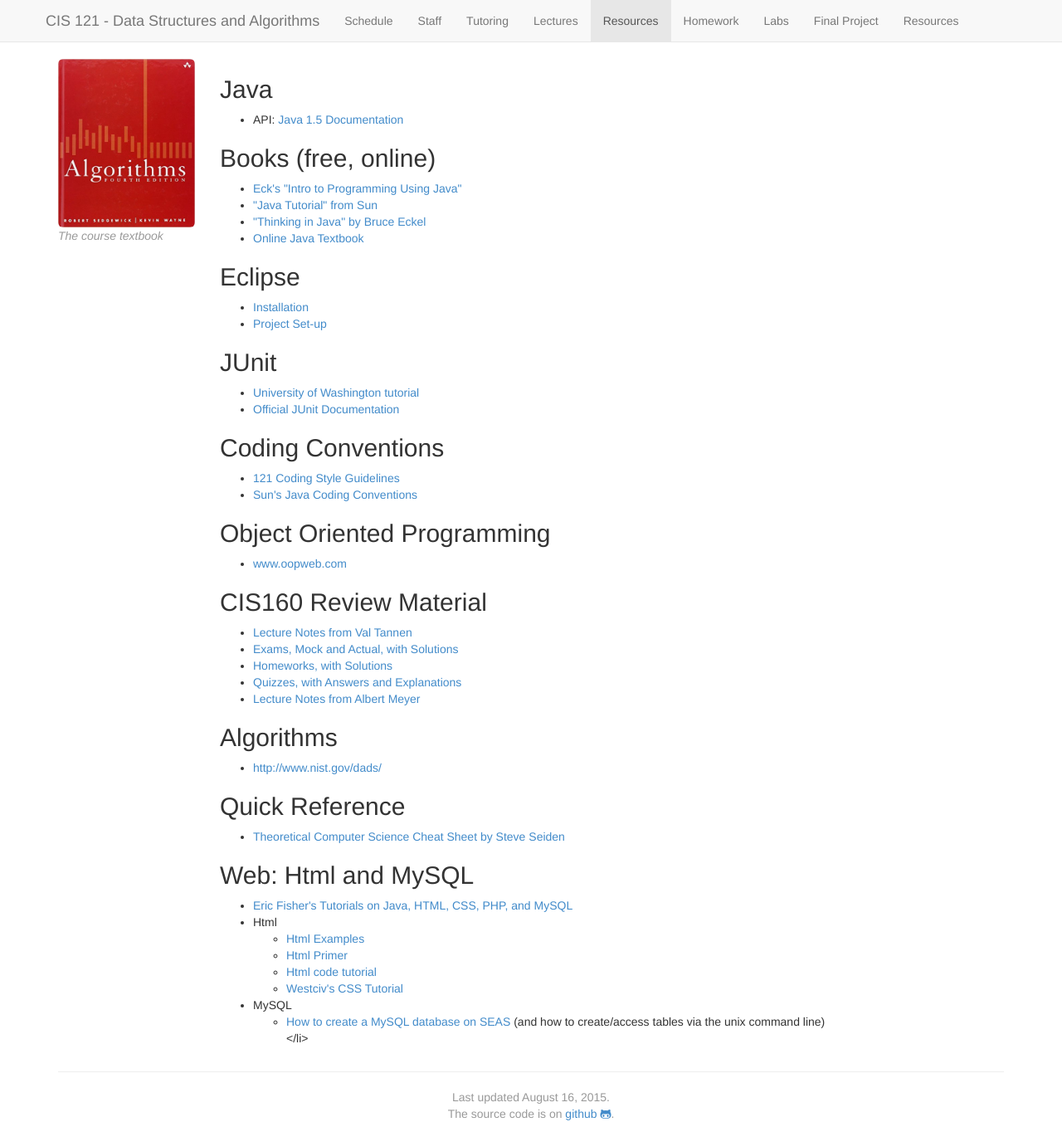
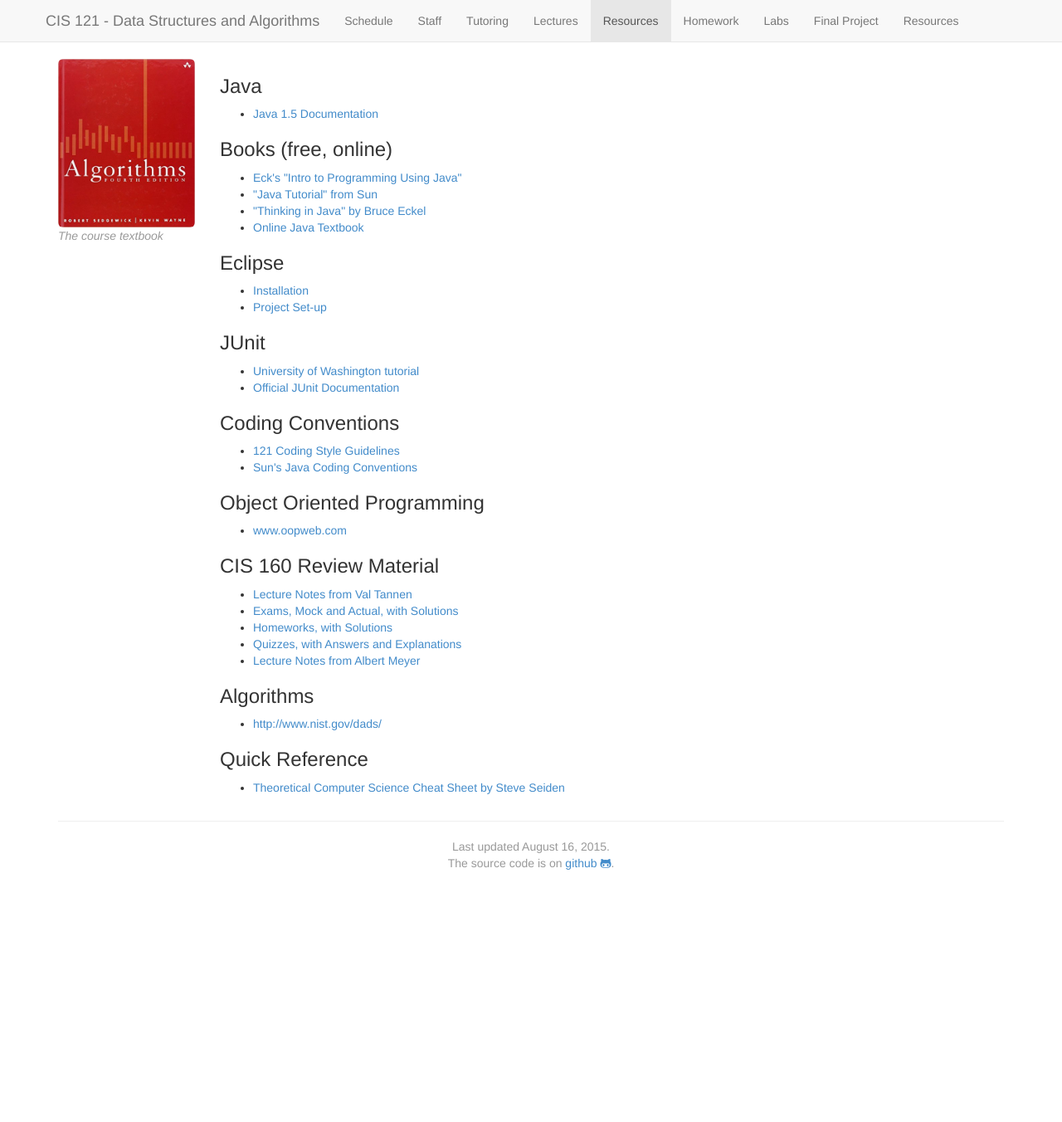
Before and after one commit to callison-burch/data-structures-and-algorithms, a Jekyll site: the page built from resources.md, in a window 1280 px wide. Shown: the whole page at 83% size. Built offline with Jekyll 4.4.1, drawn with Linux system fonts in a browser that asks for light colours; nearby versions of some CDN libraries; after the commit the page ends 1050 px from its top, so only the background shows below that.

Commit message:
resources markdown corrected

```diff
--- a/resources.md
+++ b/resources.md
@@ -6,69 +6,15 @@
 title: resources
 active_tab: resources
 ---
-<div class="entry-content">
-    <h2>Java</h2>
-    <ul>
-        <li>API: <a href="http://java.sun.com/j2se/1.5.0/docs/api/">Java 1.5 Documentation</a></li>
-    </ul>
-    <h2>Books (free, online)</h2>
-    <ul>
-        <li> <a href="http://math.hws.edu/javanotes/">Eck's "Intro to Programming Using Java"</a> </li>
-        <li> <a href="http://java.sun.com/docs/books/tutorial/index.html">"Java Tutorial" from Sun</a> </li>
-        <li><a href="http://www.mindview.net/Books/TIJ/">"Thinking in Java" by Bruce Eckel</a> </li>
-        <li><a href="http://www.oopweb.com/Java/Documents/IntroToProgrammingUsingJava/VolumeFrames.html" target="_blank">Online Java Textbook</a></li>
-    </ul>
-    <h2>Eclipse</h2>
-    <ul>
-        <li><a href='http://www.seas.upenn.edu/~cis120/current/ocaml_setup.shtml'>Installation</a></li>
-        <li><a href='./eclipse.shtml'>Project Set-up</a></li>
-    </ul>
-    <h2>JUnit</h2>
-    <ul>
-        <li><a href='http://courses.cs.washington.edu/courses/cse143/11wi/eclipse-tutorial/junit.shtml'>University of Washington tutorial</a></li>
-        <li><a href='http://junit.sourceforge.net/javadoc/'>Official JUnit Documentation</a></li>
-    </ul>
-    <h2>Coding Conventions</h2>
-    <ul>
-        <li><a href="./style_guidelines.shtml">121 Coding Style Guidelines</a></li>
-        <li> <a href="http://java.sun.com/docs/codeconv/html/CodeConvTOC.doc.html">Sun's Java Coding Conventions</a></li>
-    </ul>
-    <h2 style="text-align:left">Object Oriented Programming </h2>
-    <ul>
-        <li><a href="http://www.oopweb.com">www.oopweb.com</a></li>
-    </ul>
-    <h2 style="text-align:left">CIS160 Review Material</h2>
-    <ul>
-        <li><a href="./resources/lectSkelALL.pdf">Lecture Notes from Val Tannen</a></li>
-        <li><a href="./resources/exALL.pdf">Exams, Mock and Actual, with Solutions</a></li>
-        <li><a href="./resources/hwALL.pdf">Homeworks, with Solutions</a></li>
-        <li><a href="./resources/qzALL.pdf">Quizzes, with Answers and Explanations</a> </li>
-        <li><a href=".//resources/AlbertMeyerLectureNotes.pdf">Lecture Notes from Albert Meyer</a></li>
-    </ul>
-    <h2>Algorithms</h2>
-    <ul>
-        <li><a onclick="return top.js.OpenExtLink(window,event,this)" href="http://www.nist.gov/dads/" target="_blank">http://www.nist.gov/dads/</a></li>
-    </ul>
-    <h2>Quick Reference</h2>
-    <ul>
-        <li><a href="./resources/seiden_cheat.pdf">Theoretical Computer Science Cheat Sheet by Steve Seiden</a> </li>
-    </ul>
-    <h2 style="text-align:left">Web: Html and MySQL</h2>
-    <ul>
-        <li><a href="http://www.eFishDesign.com/tutorials/">Eric Fisher's Tutorials on Java, HTML, CSS, PHP, and MySQL</a></li>
-        <li>Html
-            <ul>
-                <li><a href="http://www.w3schools.com/html/html_examples.asp">Html Examples</a>     </li>
-                <li><a href="http://www.htmlgoodies.com/primers/html/">Html Primer</a></li>
-                <li><a href="http://www.htmlcodetutorial.com/">Html code tutorial</a></li>
-                <li><a href="http://www.westciv.com/style_master/academy/hands_on_tutorial/index.html">Westciv's CSS Tutorial</a></li>
-            </ul>
-        </li>
-        <li>MySQL
-            <ul>
-                <li><a href="http://www.seas.upenn.edu/cets/answers/mysql.html">How to create a MySQL database on SEAS</a> (and how to create/access tables via the unix command line) </li>
-            </li>
+
+
+<div>
+    {% for resource in site.data.resources %}
+    <h3>{{ resource.header }}</h3>
+        <ul>
+            {% for link in resource.links %}
+            <li><a href="{{ link.link }}">{{ link.text }}</a></li>
+            {% endfor %}
         </ul>
-    </li>
-</ul>
+    {% endfor %}
 </div>
```
Also changed, not shown: _data/resources.yaml (added, +84 -0 lines).
